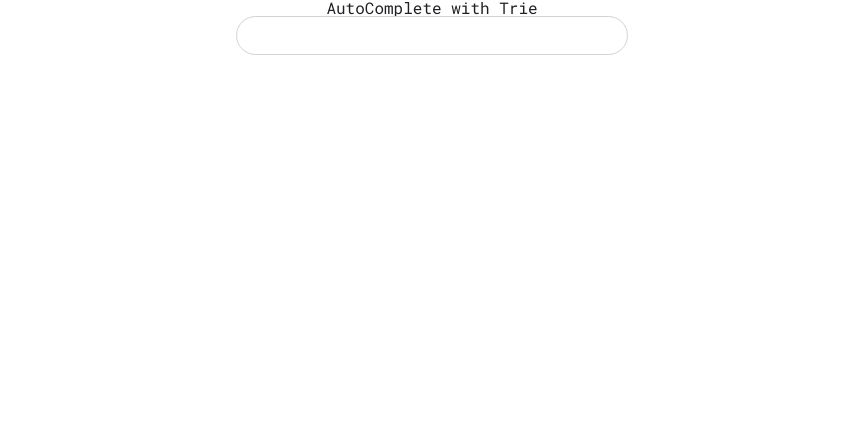
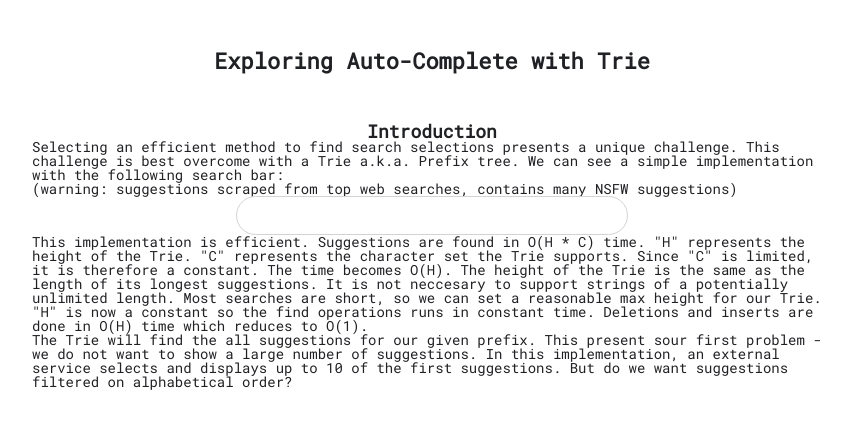
Before and after one commit to mrhaffner/trie, a plain HTML site: page index.html in a window 1280 px wide. Shown: the whole page, without its empty margins (208-1057 px from the left). Drawn offline with Linux system fonts and the light colour scheme.

Commit message:
added text explanation to search bar

```diff
--- a/index.html
+++ b/index.html
@@ -12,7 +12,21 @@
     <link rel="stylesheet" href="style.css" />
   </head>
   <body>
-    <header>AutoComplete with Trie</header>
+    <header><h1>Exploring Auto-Complete with Trie</h1></header>
+    <section>
+      <h2>Introduction</h2>
+      <div>
+        <p>
+          Selecting an efficient method to find search selections presents a
+          unique challenge. This challenge is best overcome with a Trie a.k.a.
+          Prefix tree. We can see a simple implementation with the following
+          search bar:
+        </p>
+        <p>
+          (warning: suggestions scraped from top web searches, contains many
+          NSFW suggestions)
+        </p>
+      </div>
       <div class="search-container">
         <form id="trie-form">
           <div id="trie-search-bar" class="search-bar">
@@ -36,6 +50,29 @@
           </div>
         </form>
       </div>
+      <!-- Space complexity? -->
+      <!-- Graphic? -->
+      <!-- Talk about hashing vs ? -->
+      <p>
+        This implementation is efficient. Suggestions are found in O(H * C)
+        time. "H" represents the height of the Trie. "C" represents the
+        character set the Trie supports. Since "C" is limited, it is therefore a
+        constant. The time becomes O(H). The height of the Trie is the same as
+        the length of its longest suggestions. It is not neccesary to support
+        strings of a potentially unlimited length. Most searches are short, so
+        we can set a reasonable max height for our Trie. "H" is now a constant
+        so the find operations runs in constant time. Deletions and inserts are
+        done in O(H) time which reduces to O(1).
+      </p>
+      <p>
+        The Trie will find the all suggestions for our given prefix. This
+        present sour first problem - we do not want to show a large number of
+        suggestions. In this implementation, an external service selects and
+        displays up to 10 of the first suggestions. But do we want suggestions
+        filtered on alphabetical order?
+      </p>
+    </section>
+
     <script type="text/javascript" src="script.js"></script>
   </body>
 </html>
--- a/style.css
+++ b/style.css
@@ -1,8 +1,9 @@
-/* http://meyerweb.com/eric/tools/css/reset/
-        v2.0 | 20110126
-        License: none (public domain)
-        */
-
+/*
+CSS Reset
+http://meyerweb.com/eric/tools/css/reset/
+v2.0 | 20110126
+License: none (public domain)
+*/
 html,
 body,
 div,
@@ -127,6 +128,8 @@ table {
   border-collapse: collapse;
   border-spacing: 0;
 }
+/* End reset */
+
 body,
 input {
   color: #202124;
@@ -135,14 +138,43 @@ input {
   font-size: 16px;
   font-weight: 400px;
 }
+
 body {
+  align-items: center;
+  display: flex;
+  flex-direction: column;
+}
+
+h1,
+h2 {
+  text-align: center;
+}
+
+h1 {
+  font-size: 22px;
+  font-weight: bold;
+}
+
+h2 {
+  font-size: 18px;
+  font-weight: bold;
+}
+
+header {
+  margin: 50px 0px;
+}
+
+input {
+  border: none;
+  outline: none;
+}
+
+section {
   display: flex;
   flex-direction: column;
   align-items: center;
-}
-input {
-  border: none;
-  outline: none;
+  font-size: 14px;
+  max-width: 800px;
 }
 
 ul > * {
@@ -168,14 +200,10 @@ ul > * {
 }
 
 .auto-suggestion {
-  /* background-color: blue; */
-  /* padding: 8px 10px; */
   width: 350px;
 }
 
 .search {
-  /* background-color: blue; */
-  /* padding: 8px 10px; */
   width: 350px;
   padding: 0px;
 }
```
Also changed, not shown: script.js (+4 -3 lines), README.md. Lines whose indentation alone changed are shown as unchanged.
